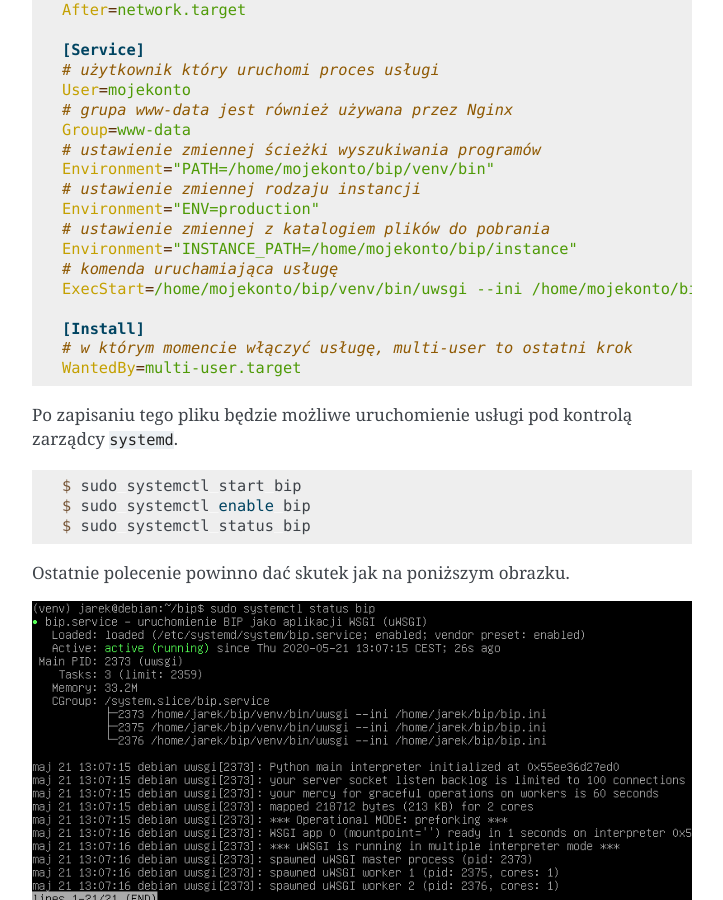
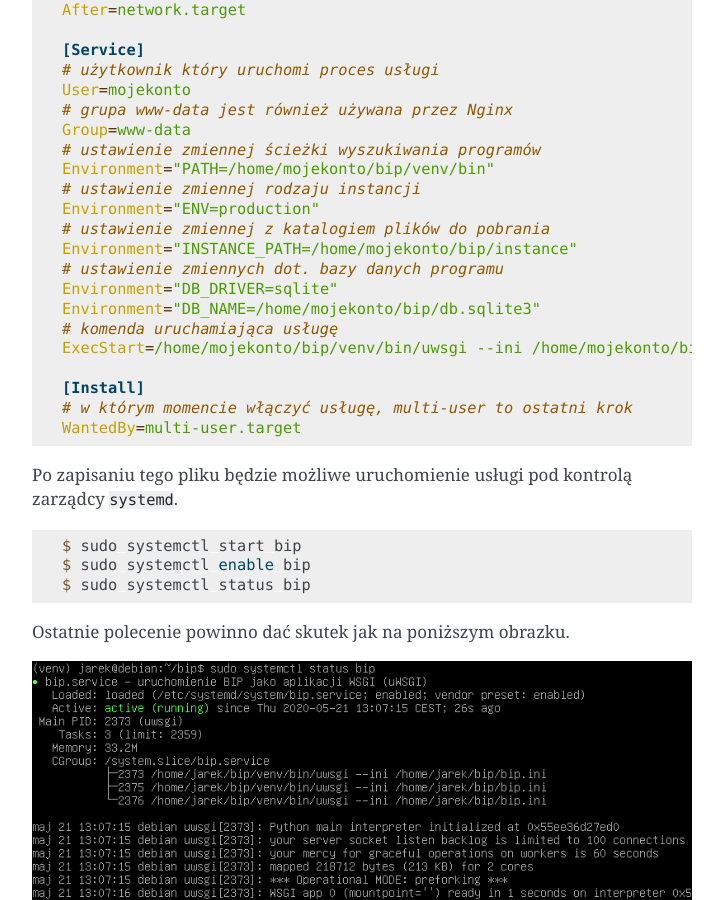
Before and after one commit to zgoda/bip, a Sphinx documentation site: the page built from docs/install.rst, in a window 1280 px wide and 900 px high, scrolled down 4223 px. Shown: the whole window, without its empty margins (388-1111 px from the left). Built offline with Sphinx 7.4.7, drawn with Linux system fonts in a browser that asks for light colours; some of the changed text lies outside the part shown.

Commit message:
Database config in install doc

```diff
--- a/docs/install.rst
+++ b/docs/install.rst
@@ -177,6 +177,9 @@ W pliku tym należy umieścić poniższą zawartość. Proszę zwrócić uwagę,
     Environment="ENV=production"
     # ustawienie zmiennej z katalogiem plików do pobrania
     Environment="INSTANCE_PATH=/home/mojekonto/bip/instance"
+    # ustawienie zmiennych dot. bazy danych programu
+    Environment="DB_DRIVER=sqlite"
+    Environment="DB_NAME=/home/mojekonto/bip/db.sqlite3"
     # komenda uruchamiająca usługę
     ExecStart=/home/mojekonto/bip/venv/bin/uwsgi --ini /home/mojekonto/bip/bip.ini
 
@@ -293,6 +296,9 @@ Zawartość tego pliku bedzie podobna jak w przypadku uWSGI we wcześniejszym pr
     Environment="ENV=production"
     # ustawienie zmiennej z katalogiem plików do pobrania
     Environment="INSTANCE_PATH=/home/mojekonto/bip/instance"
+    # ustawienie zmiennych dot. bazy danych programu
+    Environment="DB_DRIVER=sqlite"
+    Environment="DB_NAME=/home/mojekonto/bip/db.sqlite3"
     # komenda uruchamiająca usługę
     ExecStart=/home/mojekonto/bip/venv/bin/gunicorn --workers 2 --bind unix:/tmp/bip.sock -m 007 bip.wsgi:application
 
```
